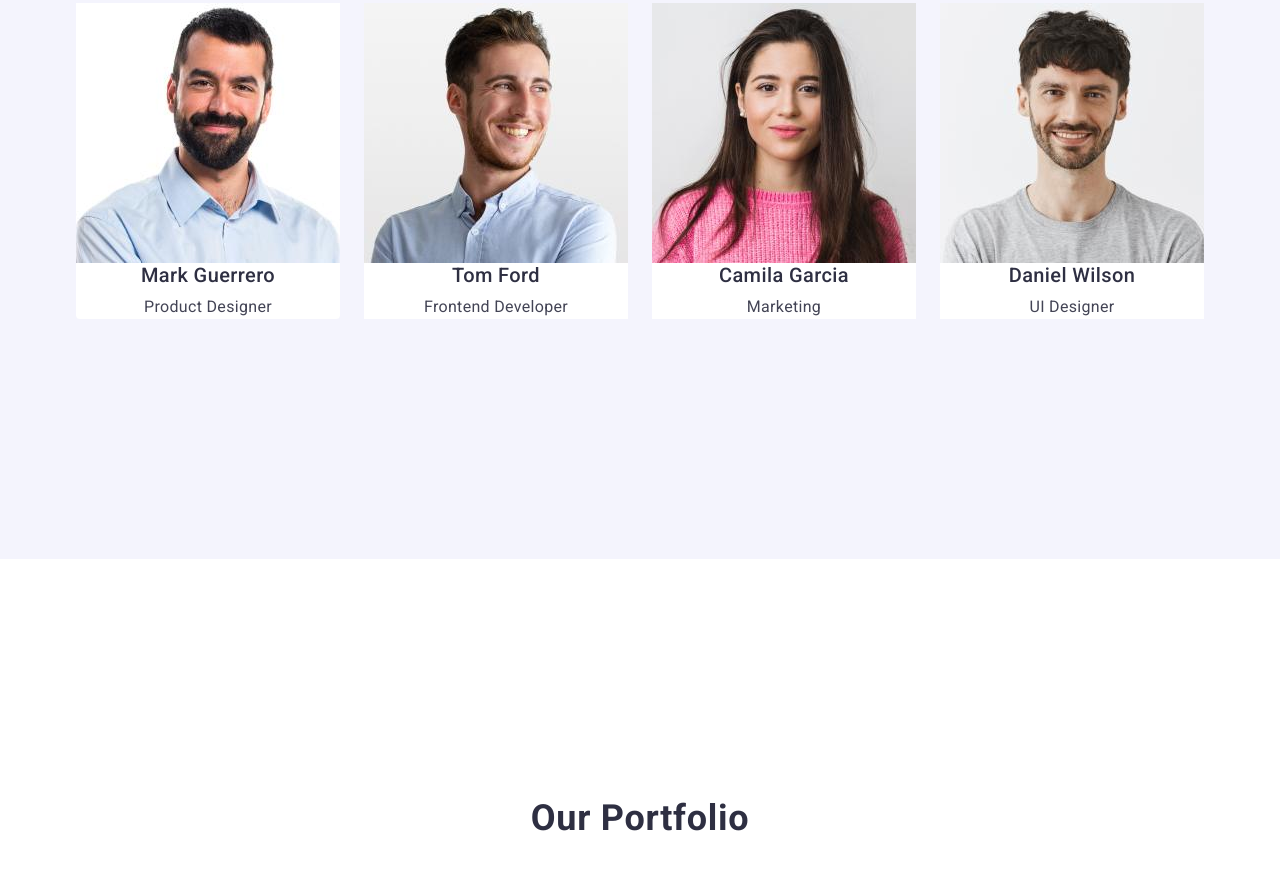
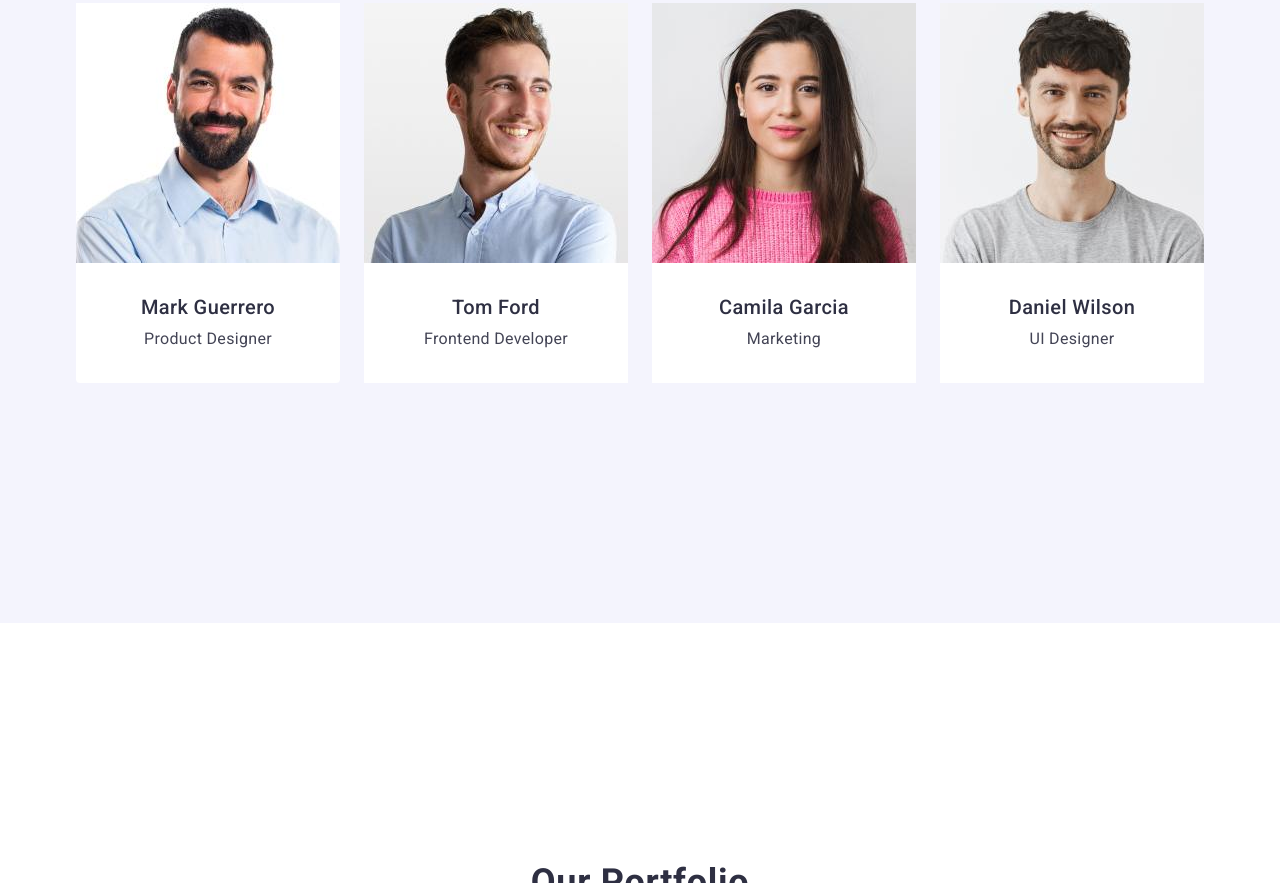
Before and after one commit to ellalidich862/goit-markup-hw-03, a plain HTML site: page index.html in a window 1280 px wide. Shown: the part 1366-2249 px from the top of the page. Drawn offline with nearby package versions, Linux system fonts and the light colour scheme.

Commit message:
fix member-item

```diff
--- a/css/styles.css
+++ b/css/styles.css
@@ -13,9 +13,11 @@ body {
 
 ul {
     list-style: none;
-    margin-top:0;
+    /* margin-top:0;
     margin-bottom: 0;
-    padding-left: 0;
+    padding-left: 0; */
+    margin: 0;
+    padding: 0;
 }
 
 a.menu, a.contact-info, .contact-item, .logo {
@@ -28,8 +30,7 @@ img {
 
 .container {
   width: 1158px;
-  padding-left: 15px;
-  padding-right: 15px;
+  padding: 0 15px;
   margin: 0 auto;
 }
 
@@ -90,6 +91,7 @@ img {
 
 .contact-info {
     font-style: normal;
+    margin-left: auto;
 }
 
 .contact-list {
@@ -124,6 +126,9 @@ img {
 }
 
 /* -----------HERO-SECTION--------- */
+.section {
+  padding: 120px 0;
+}
 
 .hero-section {
     color: #ffffff;
@@ -250,6 +255,12 @@ img {
 
 .team-member {
   padding: 32px 0;
+  /* display: inline-flex;
+  padding-bottom: 32px;
+  flex-direction: column;
+  justify-content: center;
+  align-items: center;
+  gap: 32px; */
 }
 
 .team-item .item-name {
@@ -287,6 +298,10 @@ img {
   row-gap: 48px;
 }
 
+.portfolio-item {
+  border: 1px solid #E7E9FC;
+  background: #FFF;
+}
 /* --------------FOOTER---------------- */
 .section-footer {
     color:#ffffff;
--- a/index.html
+++ b/index.html
@@ -104,7 +104,7 @@
                 width="264"
                 height="260"
               />
-            <div class="team-memeber">
+            <div class="team-member">
                 <h3 class="item-name">Mark Guerrero</h3>
                 <p class="item-text">Product Designer</p>
             </div>
@@ -116,7 +116,7 @@
                 width="264"
                 height="260"
               />
-              <div class="team-memeber">
+              <div class="team-member">
                 <h3 class="item-name">Tom Ford</h3>
                 <p class="item-text">Frontend Developer</p>
               </div>
@@ -128,7 +128,7 @@
                 width="264"
                 height="260"
               />
-              <div class="team-memeber">
+              <div class="team-member">
                 <h3 class="item-name">Camila Garcia</h3>
                 <p class="item-text">Marketing</p>
               </div>
@@ -140,7 +140,7 @@
                 width="264"
                 height="260"
               />
-              <div class="team-memeber">
+              <div class="team-member">
                 <h3 class="item-name">Daniel Wilson</h3>
                 <p class="item-text">UI Designer</p>
               </div>
```
